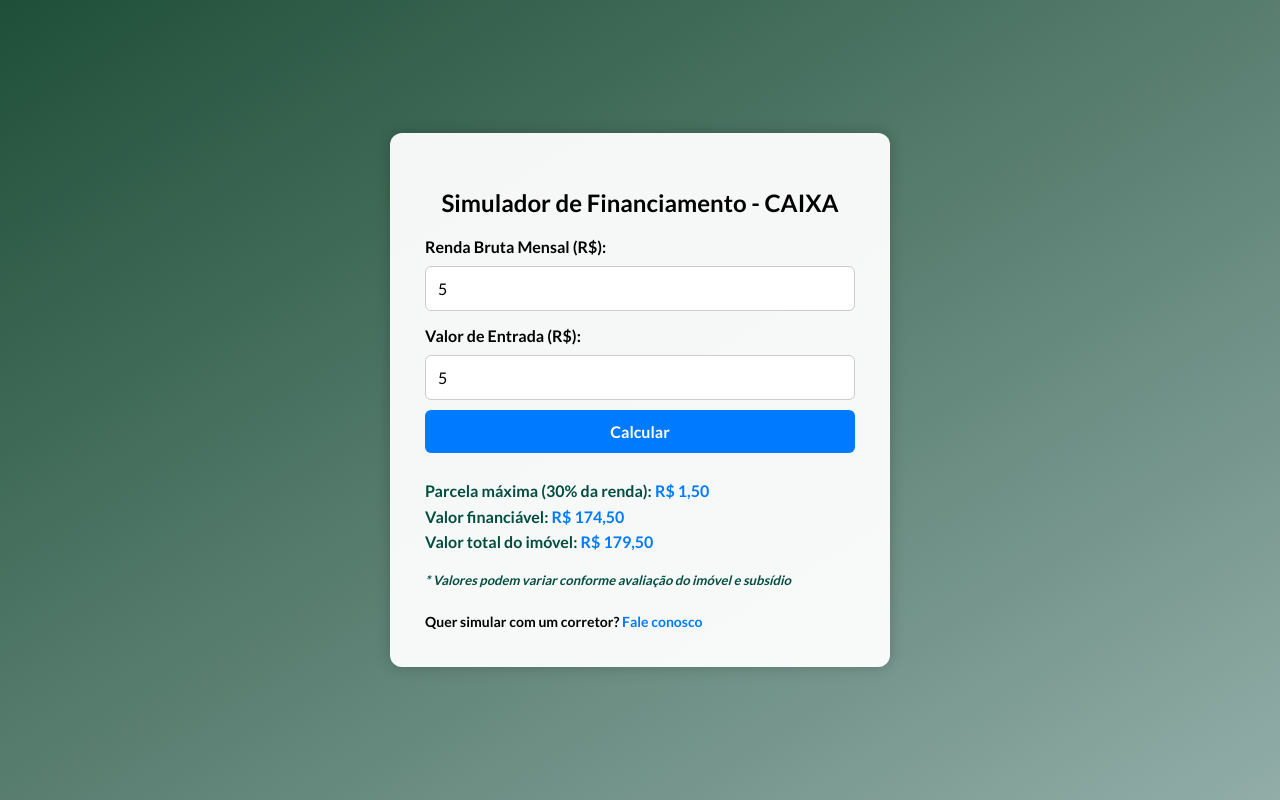
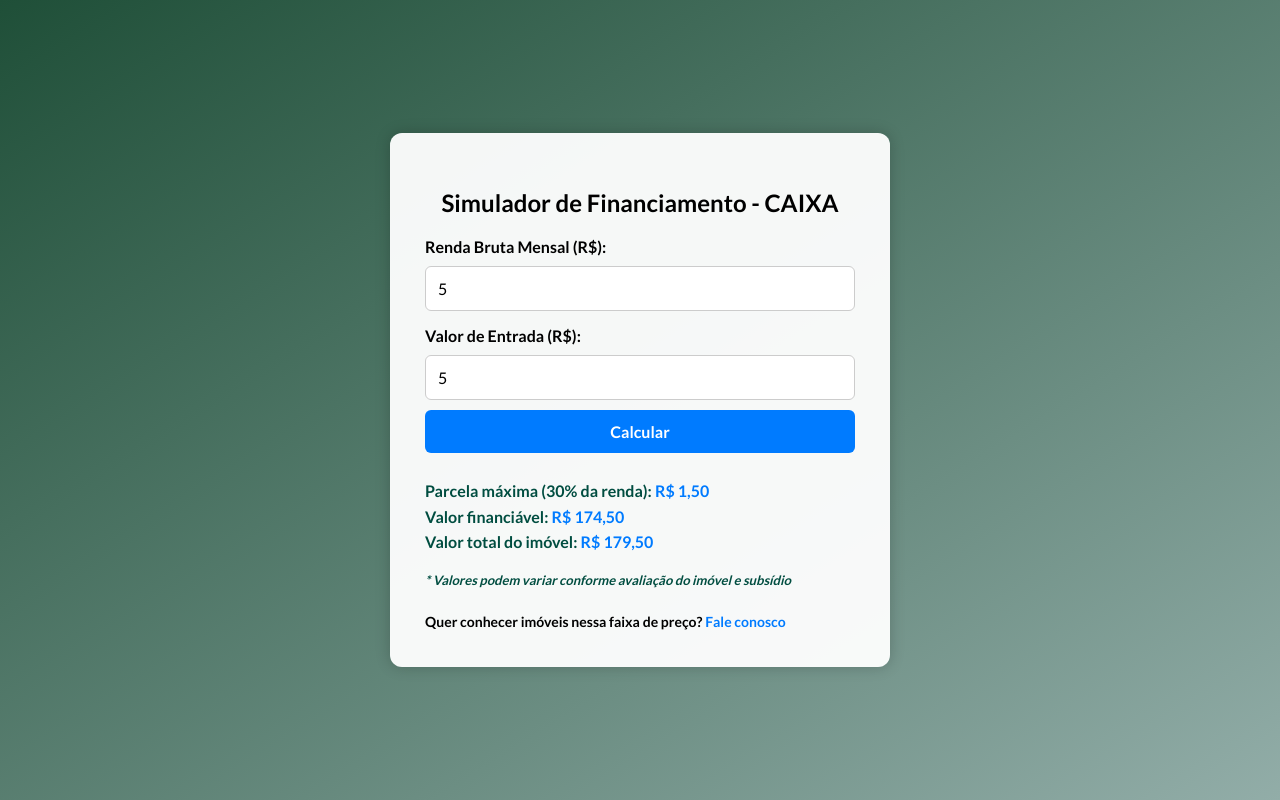
Before and after one commit to luizferr917/simulador, a plain HTML site: page index.html in a window 1280 px wide. Both pictures are taken after typing "5", "5" into the empty fields and a click on the button "Calcular". Drawn offline with Linux system fonts and the light colour scheme.

Commit message:
Update index.html

```diff
--- a/index.html
+++ b/index.html
@@ -159,7 +159,7 @@
         <div>Valor financiável: <strong class="valor">${formatarMoeda(valorFinanciado)}</strong></div>
         <div>Valor total do imóvel: <strong class="valor">${formatarMoeda(valorTotal)}</strong></div>
         <div class="disclaimer">Valores podem variar conforme avaliação do imóvel e subsídio</div>
-        <div class="link-final">Quer simular com um corretor?
+        <div class="link-final">Quer conhecer imóveis nessa faixa de preço?
           <a href="https://wa.me/5542999457158?text=Olá,%20gostaria%20de%20simular%20um%20financiamento%20para%20um%20imóvel%20de%20${formatarMoeda(valorTotal)}%20(renda%20de%20${formatarMoeda(renda)})">Fale conosco</a>
         </div>
       `;
```
